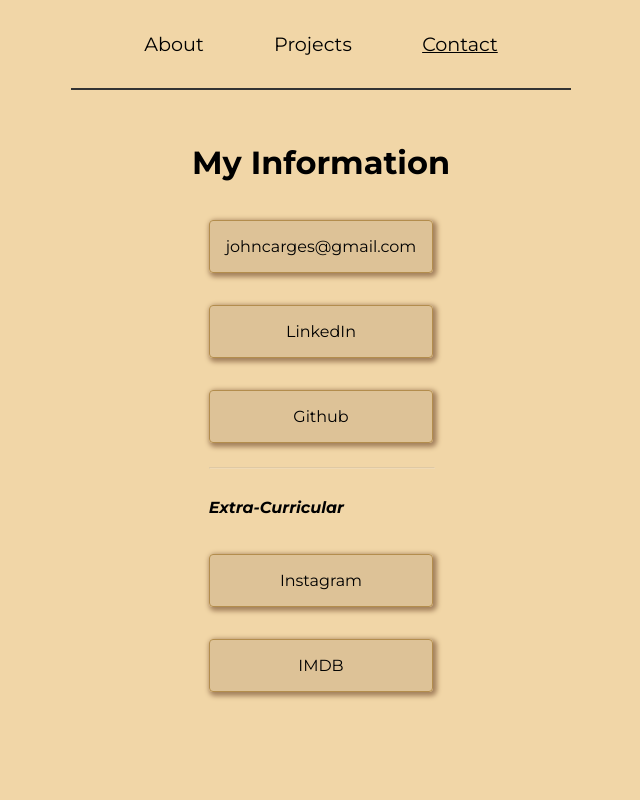
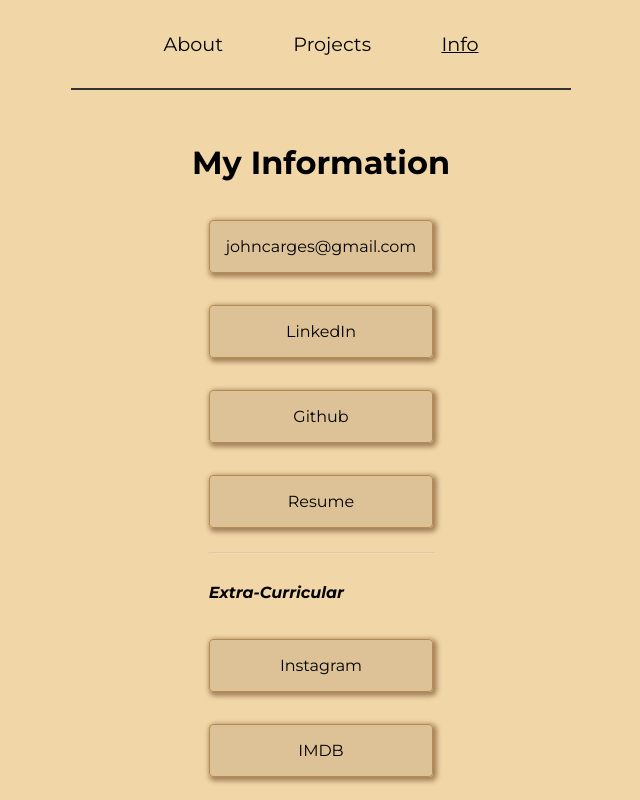
Before and after one commit to johncarges/portfolio, a React (Create React App) app: page /contact in a window 1280 px wide. Shown: the whole page, without its empty margins (319-959 px from the left). Built offline with nearby package versions, Linux system fonts and the light colour scheme.

Commit message:
added resume

```diff
--- a/src/components/navbar.jsx
+++ b/src/components/navbar.jsx
@@ -10,7 +10,7 @@
         <header className='navbar'>
             <NavLink className={className} to='/'>About</NavLink>
             <NavLink className={className} to='/projects'>Projects</NavLink>
-            <NavLink className={className} to='/contact'>Contact</NavLink>
+            <NavLink className={className} to='/contact'>Info</NavLink>
 
         </header>
     )
--- a/src/pages/contact.jsx
+++ b/src/pages/contact.jsx
@@ -9,6 +9,7 @@
                 <a target="_blank" rel="noopener noreferrer" className='tile' href='mailto: johncarges@gmail.com'>johncarges@gmail.com</a>
                 <a target="_blank" rel="noopener noreferrer" className='tile' href='https://www.linkedin.com/in/john-carges/'>LinkedIn</a>
                 <a target="_blank" rel="noopener noreferrer" className='tile' href='https://github.com/johncarges'>Github</a>
+                <a target="_blank" rel="noopener noreferrer" className='tile' href="https://drive.google.com/file/d/1uBYnfR8K-RgNocK_7zppLdw_9mUkshOQ/view?usp=sharing">Resume</a>
 
                 <hr style={{'width':'100%', 'opacity':'20%'}}></hr>
                 <h4 style={{'font-style':'italic'}}>Extra-Curricular</h4>
```
